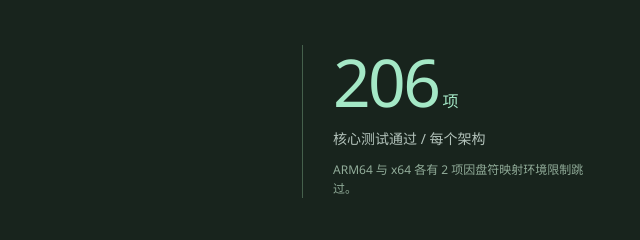
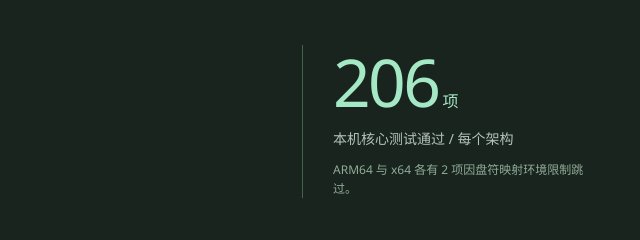
Before and after one commit to canonliuliang/StealthWorkspace, a plain HTML site: page website/index.html in a window 1280 px wide. Shown: the part 3400-3640 px from the top of the page, 640-1280 px from the left. Drawn offline with Linux system fonts and the light colour scheme.

Commit message:
docs: record .NET 10 revalidation and scope website test counts

```diff
--- a/website/index.html
+++ b/website/index.html
@@ -94,7 +94,7 @@
     </section>
 
     <section class="protection-band on-dark" aria-labelledby="protection-title"><div class="wrap section">
-      <div class="section-heading"><div><p class="eyebrow">更稳妥的文件保护</p><h2 id="protection-title">不只关心顺利完成，<br>也照顾意外中断。</h2></div><div class="test-count"><strong>206<span> 项</span></strong><p>核心测试通过 / 每个架构</p><small>ARM64 与 x64 各有 2 项因盘符映射环境限制跳过。</small></div></div>
+      <div class="section-heading"><div><p class="eyebrow">更稳妥的文件保护</p><h2 id="protection-title">不只关心顺利完成，<br>也照顾意外中断。</h2></div><div class="test-count"><strong>206<span> 项</span></strong><p>本机核心测试通过 / 每个架构</p><small>ARM64 与 x64 各有 2 项因盘符映射环境限制跳过。</small></div></div>
       <div class="protection-grid"><article><h3>导出时，避免误覆盖</h3><p>阻止覆盖保险箱内文件与无关临时文件。取消操作时保留原目标，减少意外中断带来的影响。</p></article><article><h3>锁定后，旧验证不再生效</h3><p>解锁结果只能使用一次。锁定会撤销仍在进行的旧验证，过期会话也不能继续提交导入。</p></article><article><h3>迁移与重置，有回归检查</h3><p>迁移保留旧源文件，已有目标不混入无关媒体。额外验证重置后重新加载不会让旧数据再次出现。</p></article></div>
       <p class="protection-note">核心测试覆盖确定的场景，不等于第三方安全审计或对所有环境的保证。<a href="https://github.com/canonliuliang/StealthWorkspace/blob/main/docs/OVERHAUL-2026-11-14.md">查看验收记录与已知限制 ↗</a></p>
     </div></section>
```
Also changed, not shown: 1 other file.
